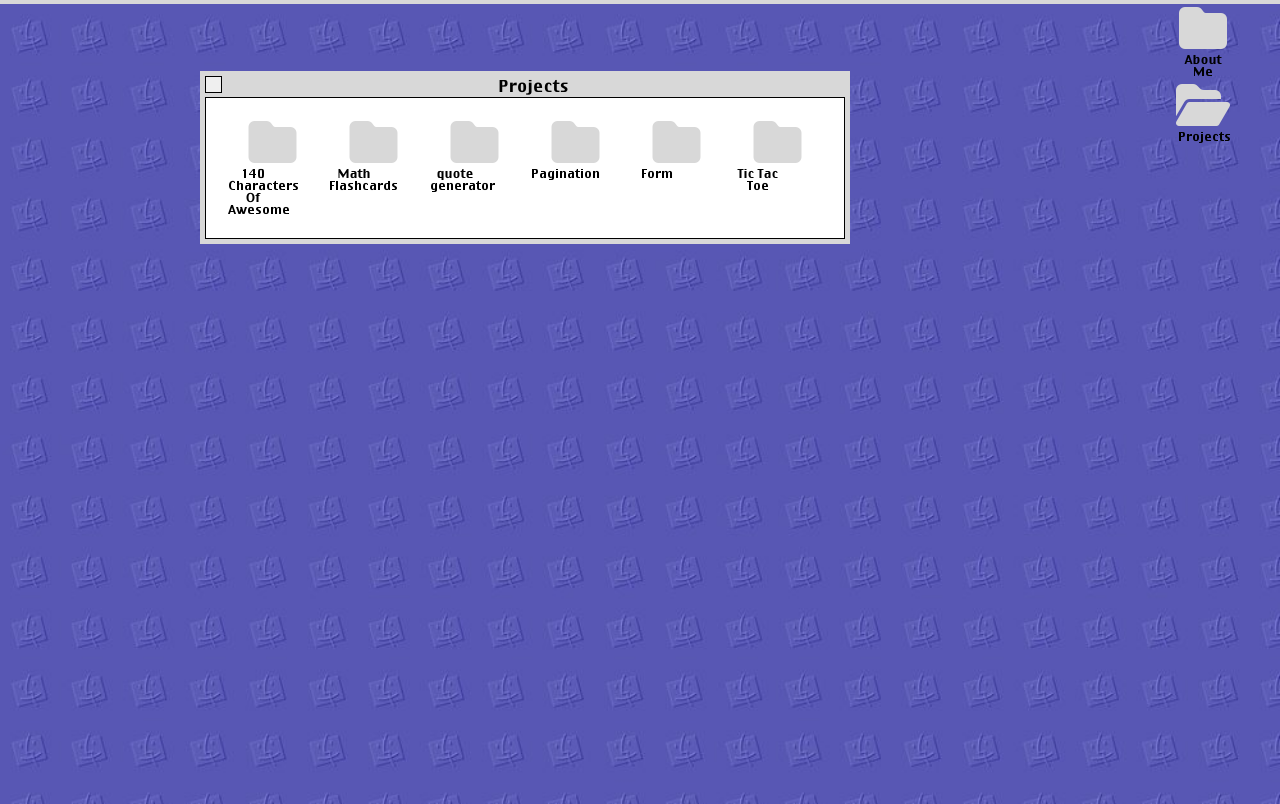
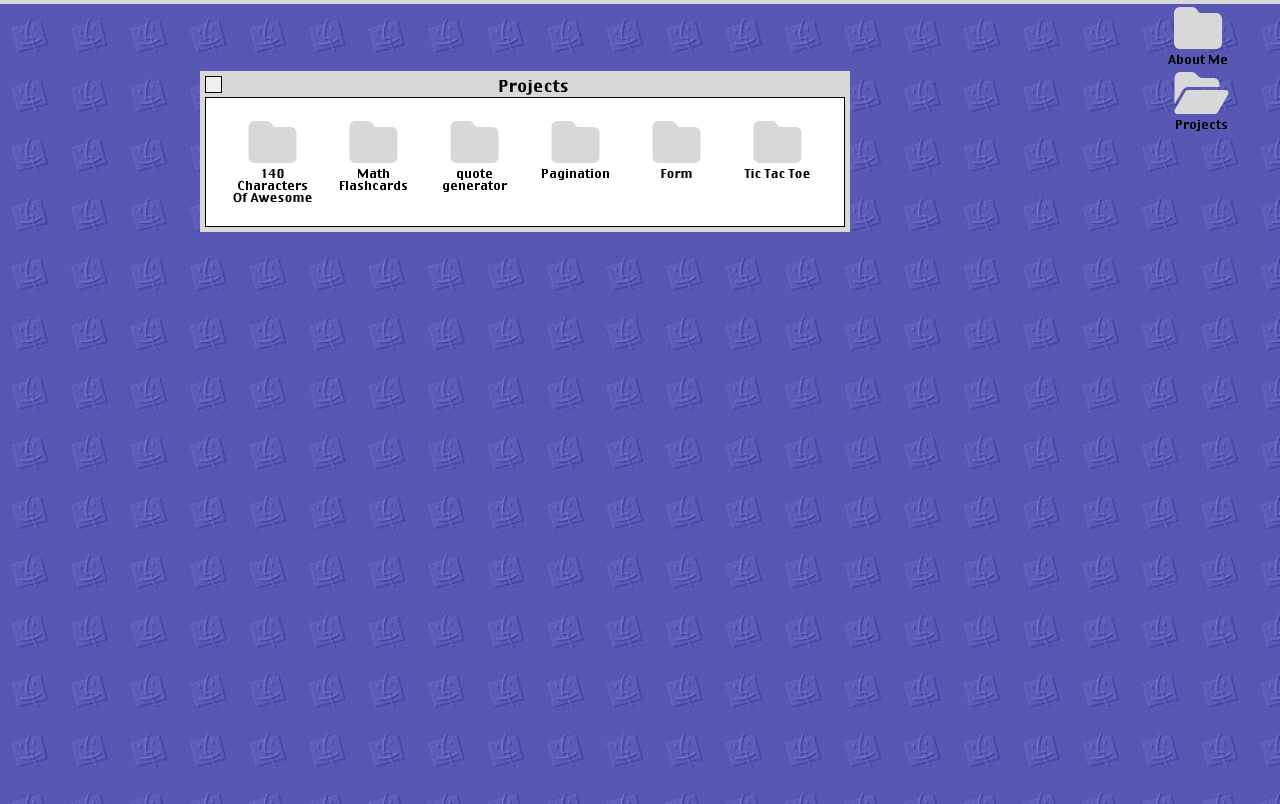
Before and after one commit to jim9112/fake-os-portfolio-site, a plain HTML site: page index.html in a window 1280 px wide. Both pictures are taken after a click on the icon "Projects". Shown: the part 29-833 px from the top of the page. Drawn offline with Linux system fonts and the light colour scheme.

Commit message:
minor style change

```diff
--- a/style.css
+++ b/style.css
@@ -96,7 +96,7 @@ i {
   text-align: center;
 }
 i p {
-  max-width: 50px;
+  /* max-width: 50px; */
   font-size: 12px;
   color: black;
   text-align: center;
@@ -118,5 +118,5 @@ i p {
   display: grid;
   grid-template-columns: repeat(auto-fit, minmax(60px, 1fr));
   align-items: flex-start;
-  column-gap: .5rem;
+  column-gap: 0.5rem;
 }
```
